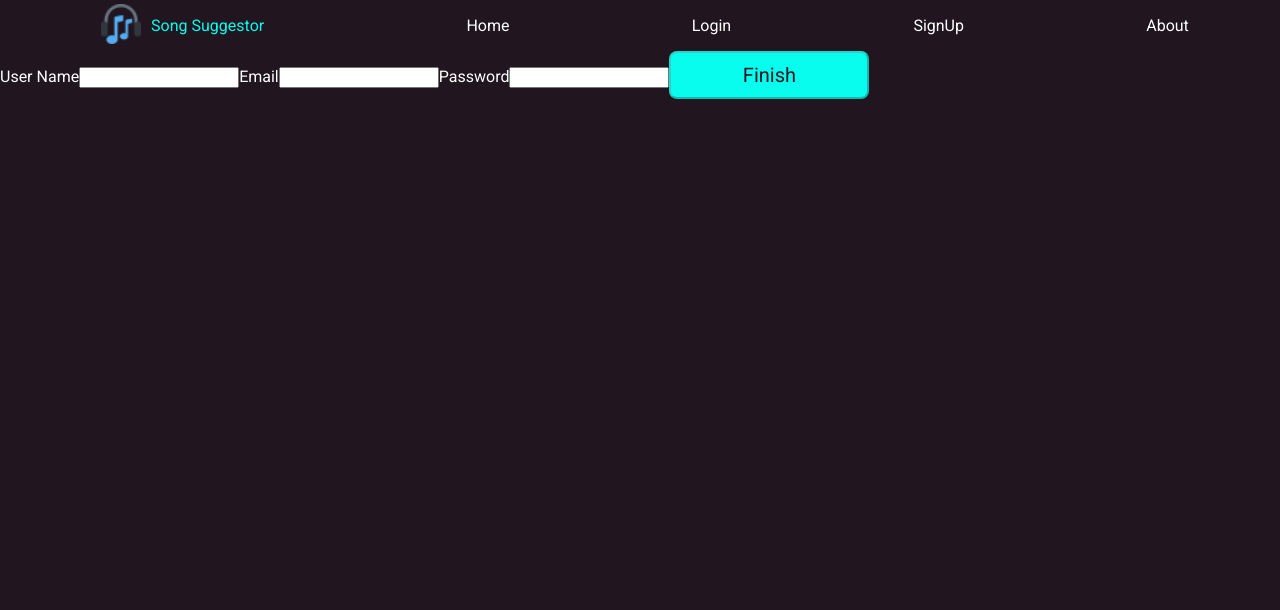
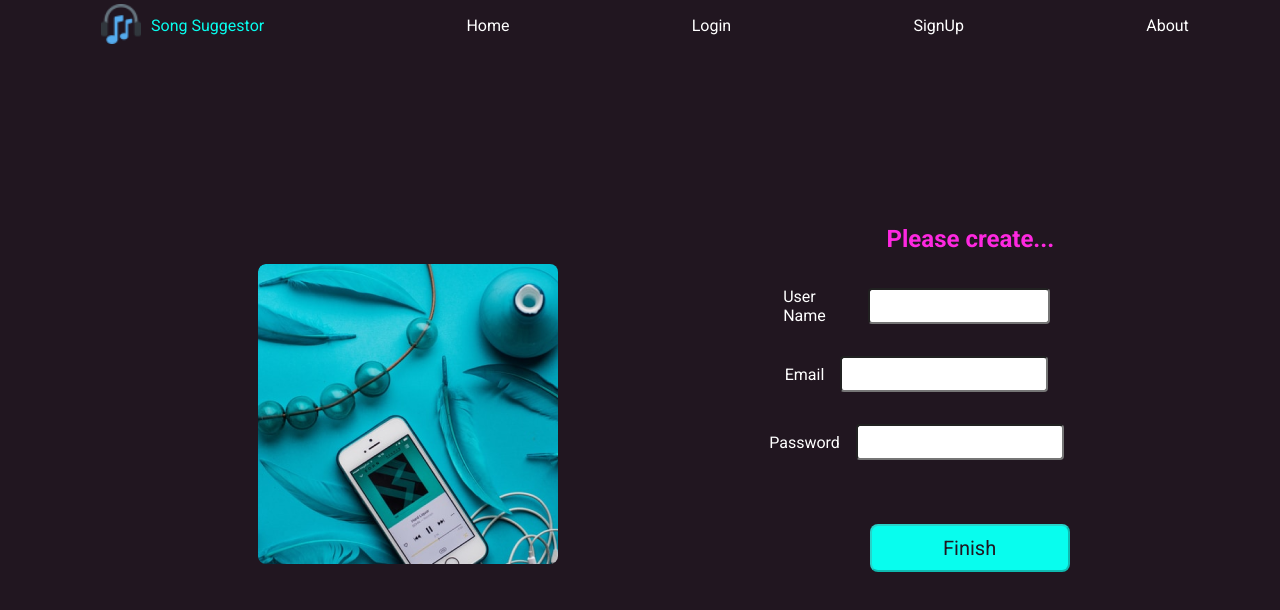
Before and after one commit to spotify-suggestor-4/front-end, a React (Create React App) app in the folder spotify-suggestor-4-react-1/: page /signup in a window 1280 px wide. Shown: the top 610 px of the page. Built offline with nearby package versions, Linux system fonts and the light colour scheme.

Commit message:
rough styling login, sign up, getting started completed

```diff
--- a/spotify-suggestor-4-react-1/src/components/Login.js
+++ b/spotify-suggestor-4-react-1/src/components/Login.js
@@ -40,7 +40,8 @@ const Login = (props) => {
 
   return (
     <div className='login-page-container'>
-      <header></header>
+      <div className='image-card-3'></div>
+
       <div className='login-form-container'>
         <form className='login-form' onSubmit={handleLoginSubmit}>
           <span>
@@ -63,9 +64,9 @@ const Login = (props) => {
             onChange={(event) => handleChange(event)}
             value={user.password}
           />
-          <Button2>Log In</Button2>
+          <Button2 className='btn-3'>Log In</Button2>
           <div className='register_link'>
-            If you do not have an account with us,{" "}
+            <p> Don't have an account?</p>{" "}
             <Link to='/signup'> Sign up here</Link>.
           </div>
         </form>
--- a/spotify-suggestor-4-react-1/src/components/SignUp.js
+++ b/spotify-suggestor-4-react-1/src/components/SignUp.js
@@ -1,6 +1,6 @@
 import React, { useState, useEffect } from "react";
 import * as yup from "yup";
-import { axiosWithAuth } from '../utils/axiosWithAuth';
+import { axiosWithAuth } from "../utils/axiosWithAuth";
 import Button2 from "./Styles2/Button2";
 
 const Form = () => {
@@ -78,15 +78,15 @@ const Form = () => {
     e.preventDefault();
     axiosWithAuth()
       .post("/api/auth/register", formState)
-      .then(res => {
+      .then((res) => {
         setPost(res.data);
-        console.log(res.data)
+        console.log(res.data);
         console.log("success", post);
-        window.location.href= '/login'
+        window.location.href = "/login";
         setFormState({
           username: "",
           email: "",
-          password: ""
+          password: "",
         });
       })
       .catch((err) => {
@@ -96,12 +96,15 @@ const Form = () => {
 
   return (
     //   sign up form container
-    <div
-      className='form-di
-    v'
-    >
+    // <div className='form-div'>
+    //   <div className='image-card-2'></div>
+    <div className='signup-page-container'>
+      <div className='image-card-2'></div>
+
       {/* //signup form */}
+      <div className='signup-form-container'>
         <form className='form' onSubmit={formSubmit}>
+          <h2>Please create...</h2>
           {/* //create user name input */}
           <label htmlFor='username'>
             User Name
@@ -161,10 +164,11 @@ const Form = () => {
           I accept the Terms & Conditions
         </label> */}
           {/* //submit button */}
-        <Button2 className='button' disabled={buttonDisabled} type='submit'>
+          <Button2 className='btn-3' disabled={buttonDisabled} type='submit'>
             Finish
           </Button2>
         </form>
+      </div>
     </div>
   );
 };
--- a/spotify-suggestor-4-react-1/src/index.css
+++ b/spotify-suggestor-4-react-1/src/index.css
@@ -17,6 +17,8 @@ input,
 button {
   font-family: "Roboto", sans-serif;
 }
+
+/* //getting started page*/
 
 .getting-started-container {
   display: flex;
@@ -68,6 +70,15 @@ button {
   margin-top: 20%;
 }
 
+.image-card-2 {
+  width: 300px;
+  height: 300px;
+  display: inline-block;
+  border-radius: 8px;
+  background-image: url(./Images/phone-image.png);
+  margin-right: 10%;
+  margin-top: 20%;
+}
 .content-heading-div {
   margin-left: 28px;
 }
@@ -85,7 +96,118 @@ li {
   margin-left: 25%;
 }
 
+/* //sign up page*/
 .register_link a {
   color: #fe28e0;
   text-decoration: none;
+  font-size: 1.6rem;
 }
+.register_link p {
+  color: #feec28;
+  text-decoration: none;
+  font-size: 1.6rem;
+}
+
+.signup-page-container {
+  display: flex;
+  justify-content: space-evenly;
+  align-content: center;
+  align-items: center;
+  margin-left: 20%;
+}
+.signup-form-container {
+  width: 60%;
+  display: flex;
+  justify-content: center;
+  align-items: center;
+}
+
+input {
+  border-radius: 4px;
+  margin: 16px;
+  width: 200px;
+  height: 30px;
+  margin-left: 16px;
+}
+
+.form h2 {
+  color: #fe28e0;
+}
+.form-div {
+  display: flex;
+  flex-direction: row;
+  justify-content: center;
+  align-items: center;
+  width: 100%;
+}
+.form {
+  display: flex;
+  justify-content: center;
+  flex-direction: column;
+  align-items: center;
+  align-content: center;
+  margin-top: 25%;
+  margin-left: 0;
+}
+
+.form label {
+  display: flex;
+  align-items: center;
+  text-align: left;
+  align-content: center;
+  justify-content: center;
+  margin-left: 16px;
+  margin-right: 15%;
+  padding-right: 50px;
+}
+
+.btn-3 {
+  margin-top: 48px;
+  margin-left: 10%;
+  margin-right: 40px;
+}
+
+/* //login page */
+
+.login-form h1 {
+  color: #fe28e0;
+}
+
+.login-form-container {
+  width: 60%;
+  display: flex;
+  justify-content: center;
+  align-items: center;
+}
+
+.login-form {
+  display: flex;
+  flex-direction: column;
+  justify-content: center;
+  align-content: center;
+  margin-left: 0;
+}
+
+.login-form input {
+  border-radius: 4px;
+  margin: 16px;
+  width: 200px;
+  height: 30px;
+  margin-left: 0;
+}
+
+.login-page-container {
+  display: flex;
+  justify-content: center;
+  margin-top: 10%;
+  margin-left: 10%;
+}
+.image-card-3 {
+  width: 300px;
+  height: 300px;
+  display: inline-block;
+  border-radius: 8px;
+  background-image: url(./Images/DJ-image.png);
+  margin-right: 5%;
+  margin-top: 10%;
+}
```
Lines whose indentation alone changed are shown as unchanged.
